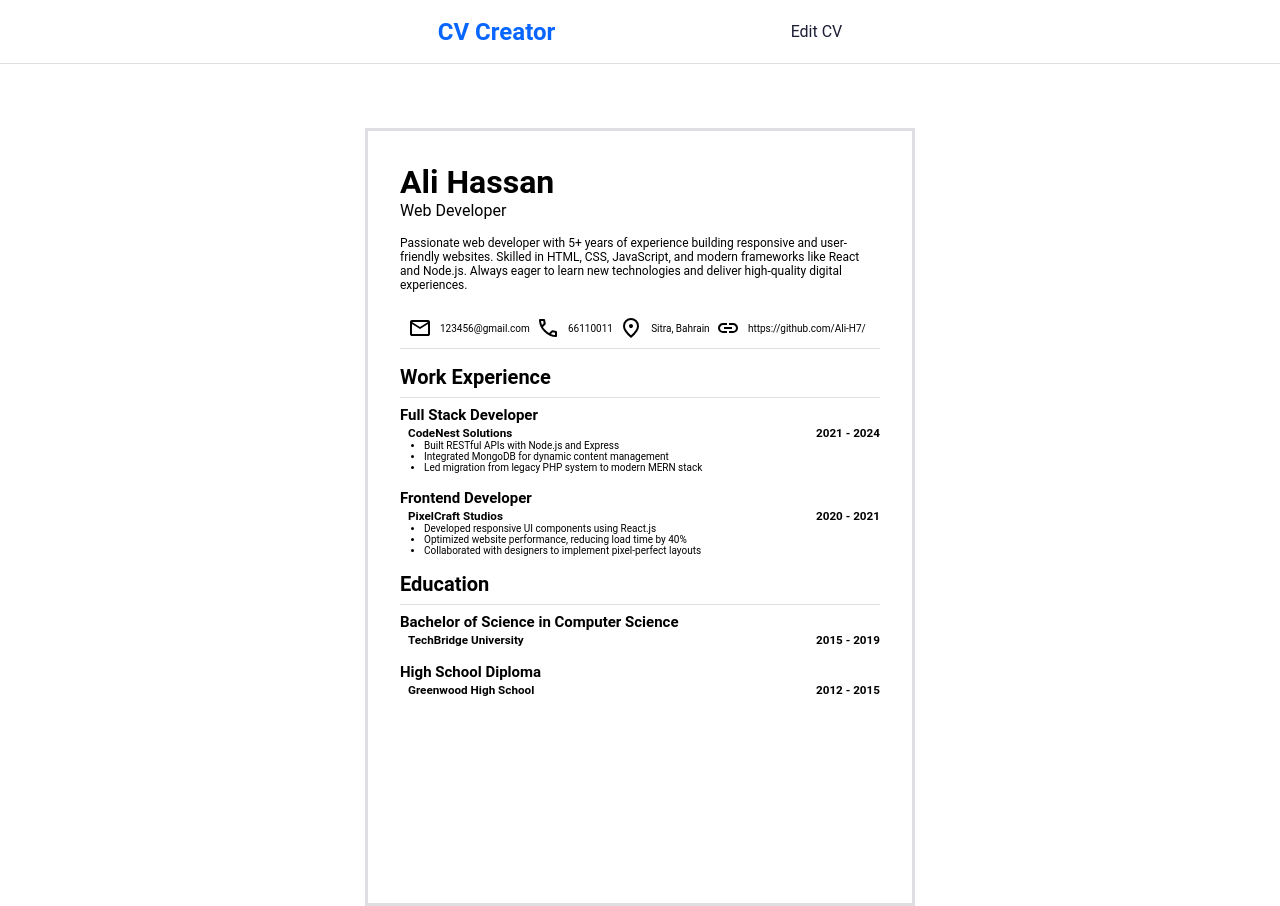
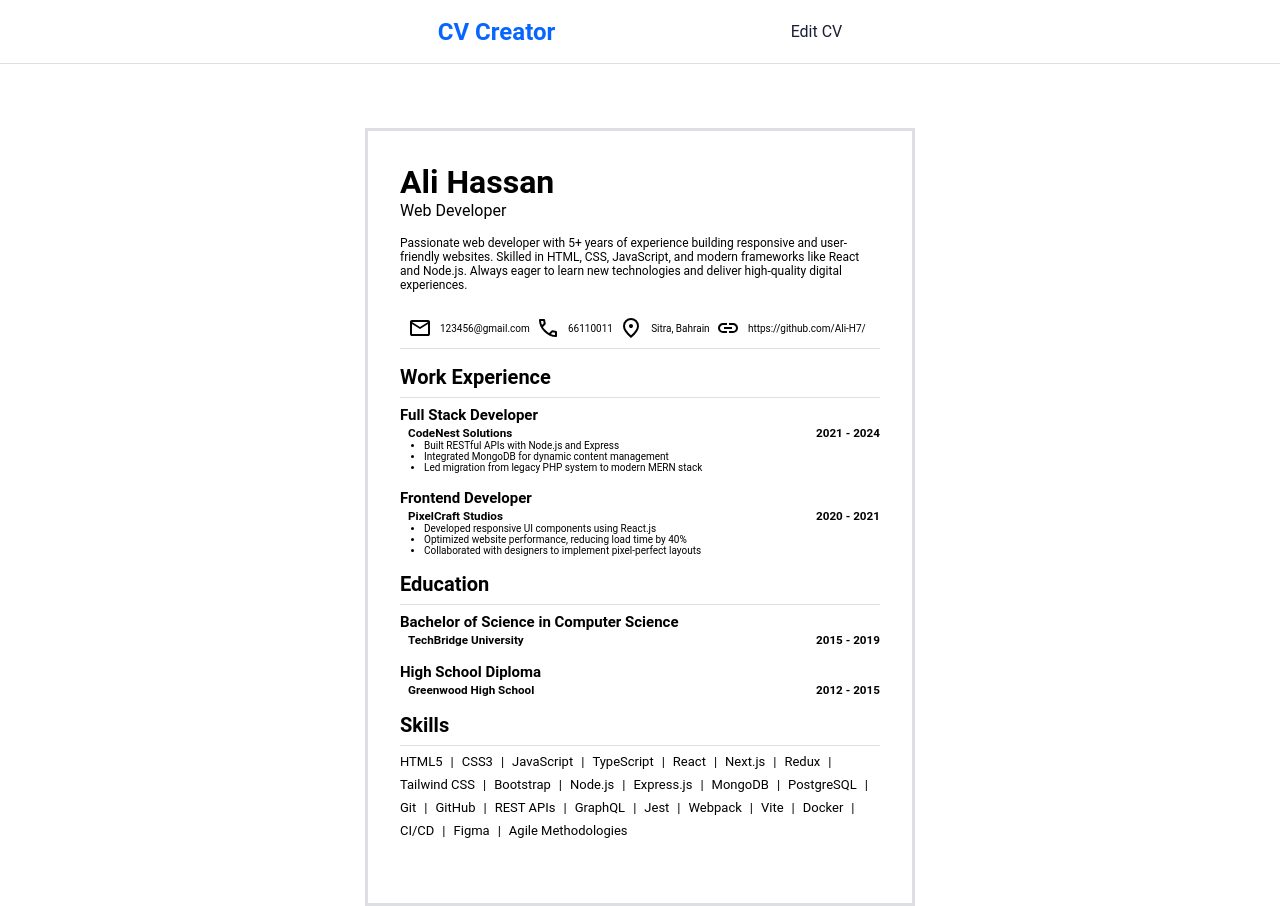
Before and after one commit to Ali-H7/cv-application, a React (Vite) app: page / in a window 1280 px wide. Built offline with nearby package versions, Linux system fonts and the light colour scheme.

Commit message:
Render skill list on the CV

```diff
--- a/src/App.jsx
+++ b/src/App.jsx
@@ -3,7 +3,7 @@ import './App.css';
 import Navbar from './components/Navbar';
 import RenderCV from './components/RenderCV';
 import Edit from './components/Edit';
-import { profileData, workExperienceData, educationData } from './cv-data';
+import { profileData, workExperienceData, educationData, skillsData } from './cv-data';
 
 
 function App() {
@@ -12,7 +12,9 @@ function App() {
   const [profile, setProfile] = useState(profileData);
   const [workExperience, setWorkExperience] = useState(workExperienceData);
   const [education, setEducation] = useState(educationData);
-  const data = { profile, workExperience, education }
+  const [skills, setSkills] = useState(skillsData);
+
+  const data = { profile, workExperience, education, skills }
   const setters = { setProfile, setWorkExperience, setEducation }
 
   function handleEditButton() {
--- a/src/components/RenderCV.jsx
+++ b/src/components/RenderCV.jsx
@@ -11,6 +11,7 @@ function RenderCV({ data }) {
             <div className="cv-sections">
                 <Section section="work-experience" data={data.workExperience} />
                 <Section section="education" data={data.education} />
+                <Section section="skills" data={data.skills} />
 
             </div>
         </CV>
--- a/src/components/Section.jsx
+++ b/src/components/Section.jsx
@@ -3,28 +3,40 @@ function Section({ section, data }) {
         .map(word => word.charAt(0).toUpperCase() + word.slice(1))
         .join(' ');
 
-    const checkSection = section === 'education';
-
+    const checkSection = section === 'education' || section === 'work-experience';
+    const hasAchievement = section === 'work-experience';
     return (
         <div className={section}>
             <h1 className='cv-section'>{sectionTitle}</h1>
-            {data.map((item) => {
+            {checkSection ? data.map((item) => {
                 return (
-                    <div className="section-block">
-                        <h2>{checkSection ? item.degree : item.jobTitle}</h2>
+                    <div key={item.id} className="section-block">
+                        <h2>{hasAchievement ? item.jobTitle : item.degree}</h2>
                         <div>
                             <div className='section-organization'>
-                                <h3 >{checkSection ? item.institutionName : item.companyName}</h3>
-                                <h3>{checkSection ? item.graduationYear : item.workingDate}</h3>
+                                <h3 >{hasAchievement ? item.companyName : item.institutionName}</h3>
+                                <h3>{hasAchievement ? item.workingDate : item.graduationYear}</h3>
                             </div>
-                            {checkSection ? null : <ul className='section-achivements'>
-                                {item.listOfAchievements.map(achievement => <li>{achievement.achievement}</li>)}
+                            {hasAchievement && <ul className='section-achivements'>
+                                {item.listOfAchievements.map(achievement => <li key={achievement.id}>{achievement.achievement}</li>)}
                             </ul>}
                         </div>
                     </div>
                 )
             }
-            )}
+            ) : <div className="section-block">
+                <ul className="section-skills">
+                    {data.map((item, index) => {
+                        const isOuterItem = (index === 0 && data.length < 1) || index === data.length - 1;
+                        return (
+                            <>
+                                <li key={item.id}>{item.skill}</li>
+                                {!isOuterItem && <span>|</span>}
+                            </>
+                        )
+                    })}
+                </ul>
+            </div>}
         </div>
     )
 }
--- a/src/cv-data.js
+++ b/src/cv-data.js
@@ -70,3 +70,30 @@ export const educationData = [
 
     }
 ];
+
+export const skillsData = [
+    { id: crypto.randomUUID(), skill: 'HTML5' },
+    { id: crypto.randomUUID(), skill: 'CSS3' },
+    { id: crypto.randomUUID(), skill: 'JavaScript' },
+    { id: crypto.randomUUID(), skill: 'TypeScript' },
+    { id: crypto.randomUUID(), skill: 'React' },
+    { id: crypto.randomUUID(), skill: 'Next.js' },
+    { id: crypto.randomUUID(), skill: 'Redux' },
+    { id: crypto.randomUUID(), skill: 'Tailwind CSS' },
+    { id: crypto.randomUUID(), skill: 'Bootstrap' },
+    { id: crypto.randomUUID(), skill: 'Node.js' },
+    { id: crypto.randomUUID(), skill: 'Express.js' },
+    { id: crypto.randomUUID(), skill: 'MongoDB' },
+    { id: crypto.randomUUID(), skill: 'PostgreSQL' },
+    { id: crypto.randomUUID(), skill: 'Git' },
+    { id: crypto.randomUUID(), skill: 'GitHub' },
+    { id: crypto.randomUUID(), skill: 'REST APIs' },
+    { id: crypto.randomUUID(), skill: 'GraphQL' },
+    { id: crypto.randomUUID(), skill: 'Jest' },
+    { id: crypto.randomUUID(), skill: 'Webpack' },
+    { id: crypto.randomUUID(), skill: 'Vite' },
+    { id: crypto.randomUUID(), skill: 'Docker' },
+    { id: crypto.randomUUID(), skill: 'CI/CD' },
+    { id: crypto.randomUUID(), skill: 'Figma' },
+    { id: crypto.randomUUID(), skill: 'Agile Methodologies' }
+]
--- a/src/styles/CV.css
+++ b/src/styles/CV.css
@@ -37,3 +37,11 @@
 .section-achivements {
     padding-left: 2.4rem;
 }
+
+.section-skills {
+    list-style-type: none;
+    display: flex;
+    flex-wrap: wrap;
+    gap: 0.8rem;
+    font-size: 1.3rem;
+}
```
